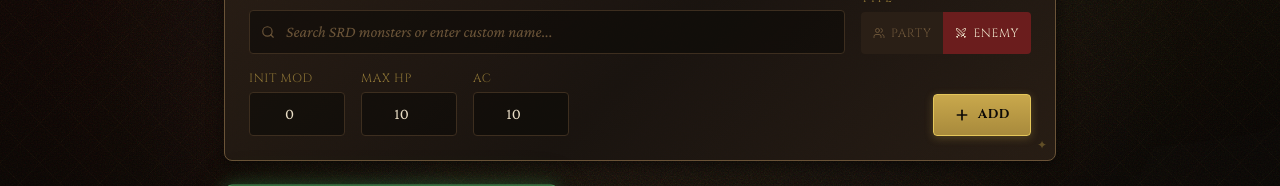
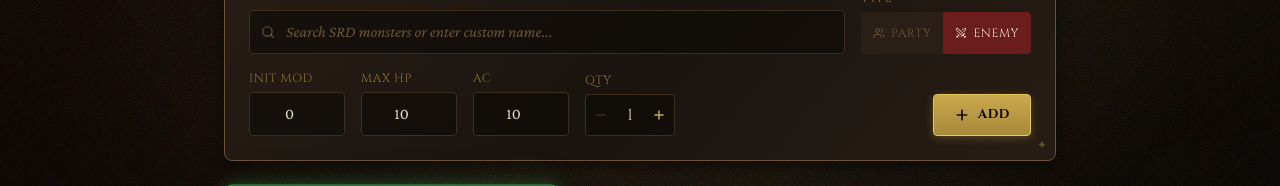
Before and after one commit to phortx/mithril-forge, a React (Vite) app: page / in a window 1280 px wide. Shown: the part 297-483 px from the top of the page. Built offline with nearby package versions, Linux system fonts and the light colour scheme.

Commit message:
feat: add multiple enemies

```diff
--- a/src/components/AddCreatureForm.tsx
+++ b/src/components/AddCreatureForm.tsx
@@ -1,5 +1,5 @@
 import { useState } from 'react'
-import { Plus, Users, Swords } from 'lucide-react'
+import { Plus, Minus, Users, Swords } from 'lucide-react'
 import type { CreatureType } from '../types/creature'
 import type { MonsterSearchResult } from '../types/statBlock'
 import { MonsterAutocomplete } from './MonsterAutocomplete'
@@ -16,6 +16,7 @@ export function AddCreatureForm({ onAdd }: AddCreatureFormProps) {
   const [maxHp, setMaxHp] = useState(10)
   const [ac, setAc] = useState(10)
   const [monsterSlug, setMonsterSlug] = useState<string | null>(null)
+  const [quantity, setQuantity] = useState(1)
 
   const handleMonsterSelect = (monster: MonsterSearchResult) => {
     setName(monster.name)
@@ -29,12 +30,23 @@ export function AddCreatureForm({ onAdd }: AddCreatureFormProps) {
     e.preventDefault()
     const trimmed = name.trim()
     if (!trimmed) return
-    onAdd(trimmed, modifier, creatureType, Math.max(1, maxHp), Math.max(0, ac), monsterSlug)
+
+    const count = creatureType === 'enemy' ? quantity : 1
+
+    if (count === 1) {
+      onAdd(trimmed, modifier, creatureType, Math.max(1, maxHp), Math.max(0, ac), monsterSlug)
+    } else {
+      for (let i = 1; i <= count; i++) {
+        onAdd(`${trimmed} ${i}`, modifier, creatureType, Math.max(1, maxHp), Math.max(0, ac), monsterSlug)
+      }
+    }
+
     setName('')
     setModifier(0)
     setMaxHp(10)
     setAc(10)
     setMonsterSlug(null)
+    setQuantity(1)
   }
 
   return (
@@ -67,7 +79,7 @@ export function AddCreatureForm({ onAdd }: AddCreatureFormProps) {
           <div className="flex h-[42px]">
             <button
               type="button"
-              onClick={() => { setCreatureType('party'); setMonsterSlug(null) }}
+              onClick={() => { setCreatureType('party'); setMonsterSlug(null); setQuantity(1) }}
               className={`rounded-l px-3 py-1.5 text-xs font-heading uppercase tracking-wider flex items-center gap-1.5 transition-colors ${
                 creatureType === 'party'
                   ? 'bg-forge-green text-forge-parchment-light'
@@ -131,12 +143,41 @@ export function AddCreatureForm({ onAdd }: AddCreatureFormProps) {
             className="input-forge rounded px-3 py-[9px] font-body text-base w-24 text-center"
           />
         </div>
+        {creatureType === 'enemy' && (
+          <div className="flex flex-col gap-1.5">
+            <span className="font-heading text-xs text-forge-gold-dim uppercase tracking-wider">Qty</span>
+            <div className="flex items-center h-[42px] rounded border border-forge-leather bg-[rgba(13,10,7,0.6)]">
+              <button
+                type="button"
+                onClick={() => setQuantity((q) => Math.max(1, q - 1))}
+                disabled={quantity <= 1}
+                className="px-2 h-full flex items-center text-forge-gold hover:text-forge-gold-bright disabled:text-forge-leather disabled:cursor-default transition-colors"
+              >
+                <Minus size={14} strokeWidth={2.5} />
+              </button>
+              <span
+                key={quantity}
+                className="w-7 text-center font-heading text-base text-forge-parchment-light tabular-nums qty-bump"
+              >
+                {quantity}
+              </span>
+              <button
+                type="button"
+                onClick={() => setQuantity((q) => Math.min(20, q + 1))}
+                disabled={quantity >= 20}
+                className="px-2 h-full flex items-center text-forge-gold hover:text-forge-gold-bright disabled:text-forge-leather disabled:cursor-default transition-colors"
+              >
+                <Plus size={14} strokeWidth={2.5} />
+              </button>
+            </div>
+          </div>
+        )}
         <button
           type="submit"
           className="btn-forge btn-gold rounded px-5 h-[42px] flex items-center gap-2 ml-auto"
         >
           <Plus size={16} strokeWidth={2.5} />
-          Add
+          {quantity > 1 && creatureType === 'enemy' ? `Add x${quantity}` : 'Add'}
         </button>
       </div>
     </form>
--- a/src/components/FloatingNextTurn.tsx
+++ b/src/components/FloatingNextTurn.tsx
@@ -12,7 +12,6 @@ export function FloatingNextTurn({ toolbarRef, visible, onNextTurn }: FloatingNe
 
   useEffect(() => {
     if (!visible || !toolbarRef.current) {
-      setToolbarHidden(false)
       return
     }
 
--- a/src/index.css
+++ b/src/index.css
@@ -388,6 +388,16 @@
 }
 
 /* Floating Next Turn FAB */
+@keyframes qty-bump {
+  0% { transform: scale(1); }
+  40% { transform: scale(1.35); }
+  100% { transform: scale(1); }
+}
+
+.qty-bump {
+  animation: qty-bump 0.2s ease-out;
+}
+
 @keyframes fab-glow {
   0%, 100% {
     box-shadow:
```
Also changed, not shown: 2 other files (tests, documents, lock files or other folders).
